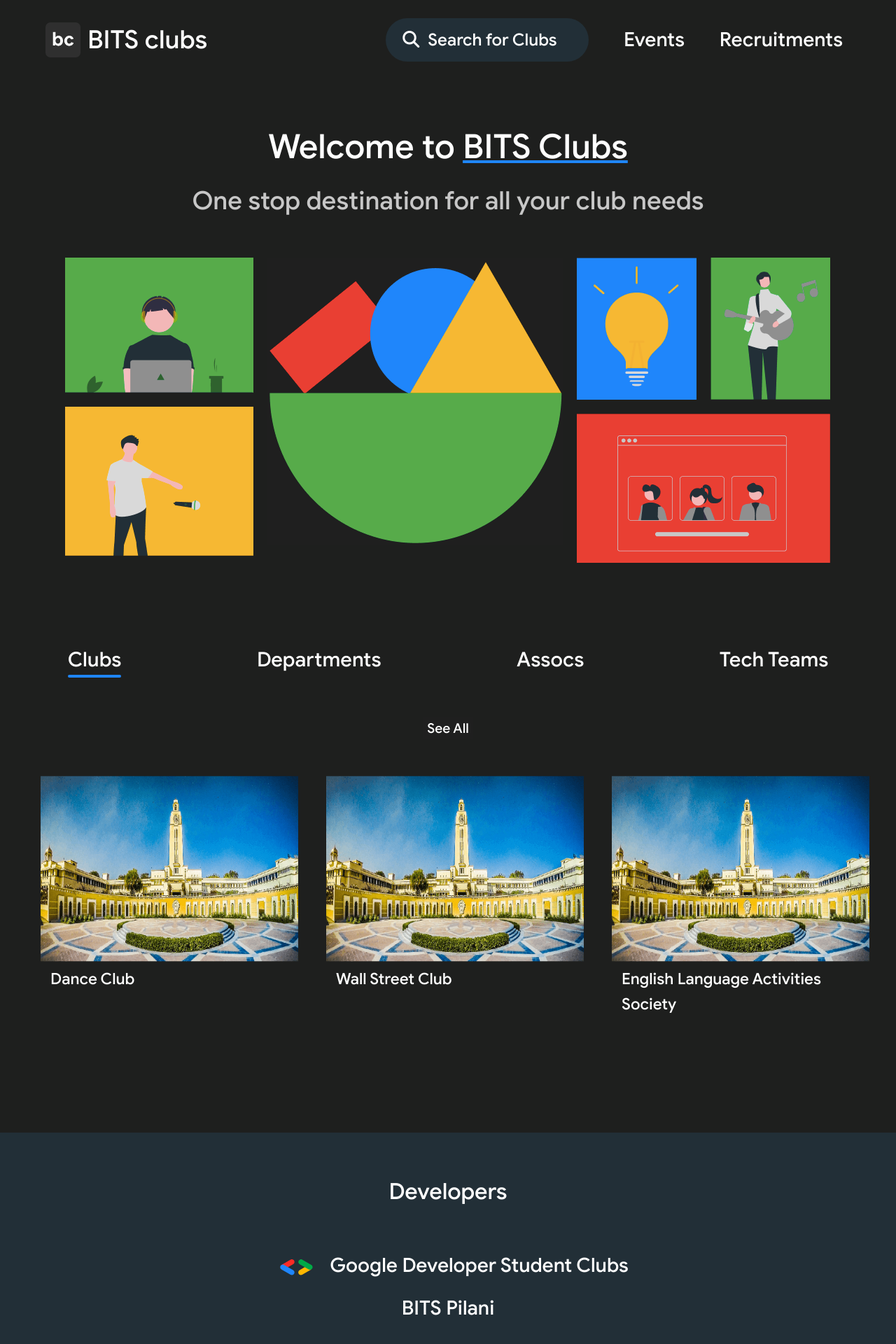
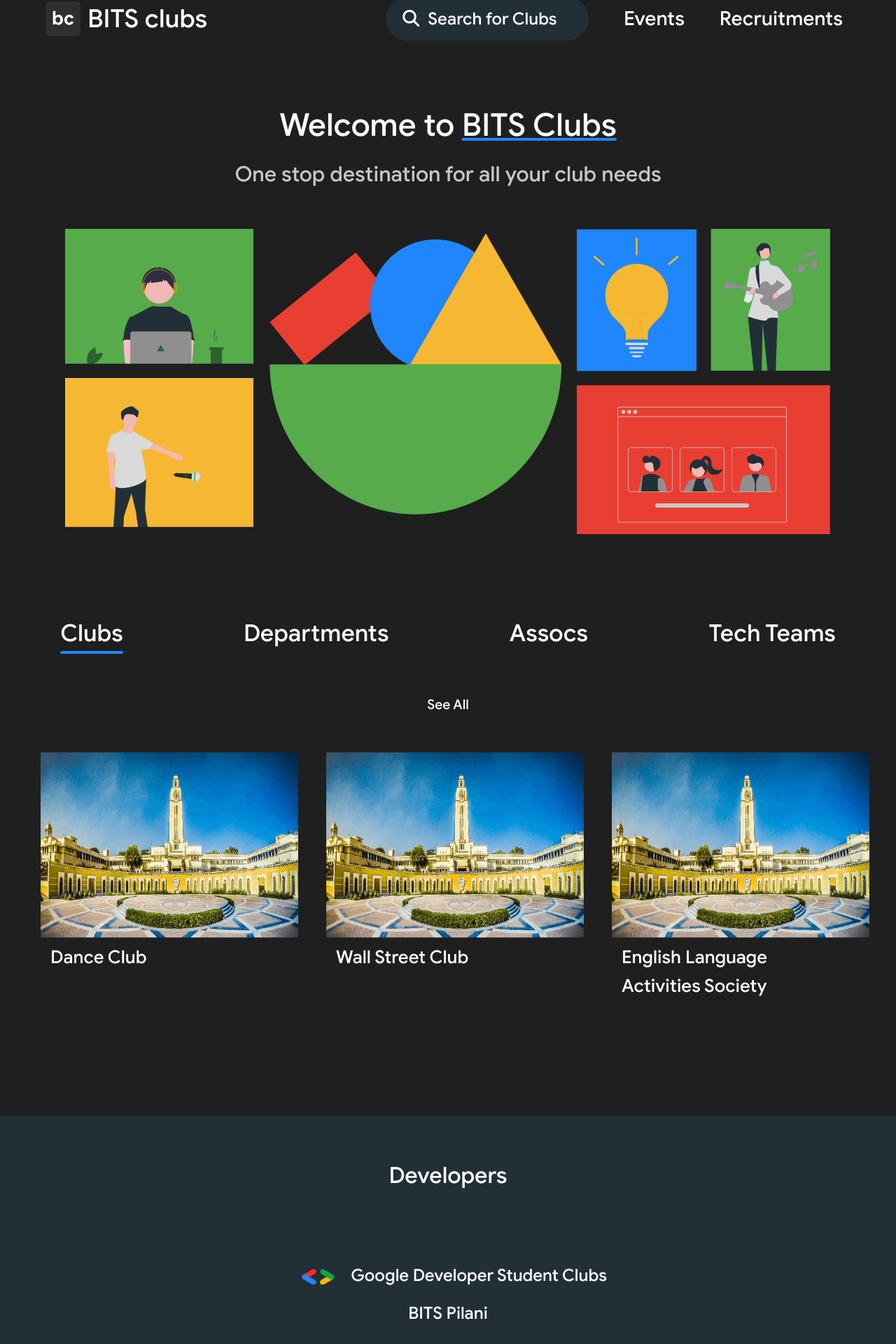
Before and after one commit to GDSC-BITSP/BITSClubs, a Vue app: page / in a window 1280 px wide. Shown: the part 38-1958 px from the top of the page at 70% size. Built offline with nearby package versions, Linux system fonts and the light colour scheme; what vue-js-modal would draw is missing.

Commit message:
font-size changes

```diff
--- a/src/components/Footer.vue
+++ b/src/components/Footer.vue
@@ -46,7 +46,7 @@
         <p>BITS Pilani</p>
       </div>
     </div>
-    </div>
+
 
 </template>
 
@@ -107,8 +107,10 @@ color: #FFF;
 text-decoration: none;
 }
 .home-footer-2 {
-  font-size: 1.75rem;
+  font-size: 1.5rem;
   color:#FFFFFF;
+  margin-top: 100px;
+  font-weight: 0;
 }
 
 .footer-bits {
--- a/src/components/Navbar.vue
+++ b/src/components/Navbar.vue
@@ -316,7 +316,7 @@ font-size: 26px;
             display: flex;
             flex-direction: row;
             justify-content: space-between;
-            margin: 30px 60px 0 60px;
+            margin: 0px 60px 0 60px;
         }
 
 
--- a/src/views/Home.vue
+++ b/src/views/Home.vue
@@ -332,6 +332,7 @@ export default {
     margin-top: 60px;
     text-align: center;
     margin-bottom: 50px;
+
   }
   .blue--underline {
     text-decoration: underline;
@@ -339,12 +340,12 @@ export default {
   }
   .home--header>h1 {
     color: #FFF;
-    font-size: 48px;
+    font-size: 45px;
     margin-bottom: 25px;
   }
   .home--header>h4 {
     color: #C7C7C7;
-    font-size: 36px;
+    font-size: 30px;
   }
 
   .home--display--tiles {
@@ -444,7 +445,7 @@ router-link {
 .home-card p {
   text-align: left;
   margin-top: 25px;
-  font-size: 1.4rem;
+  font-size: 1.6rem;
 }
 .home-card img {
   width:400px;
@@ -480,7 +481,7 @@ router-link {
   cursor: pointer;
   padding: 7px 16px;
   transition: 0.3s;
-  font-size: 1.8rem;
+  font-size: 2.1rem;
   font-weight: 500;
 }
 
@@ -570,7 +571,9 @@ color: #FFF;
 text-decoration: none;
 }
 .home-footer-2 {
-  font-size: 1.75rem;
+  margin-top: 100px;
+  font-size: 1.5rem;
+  font-weight: 0;
 }
 
 </style>
```
